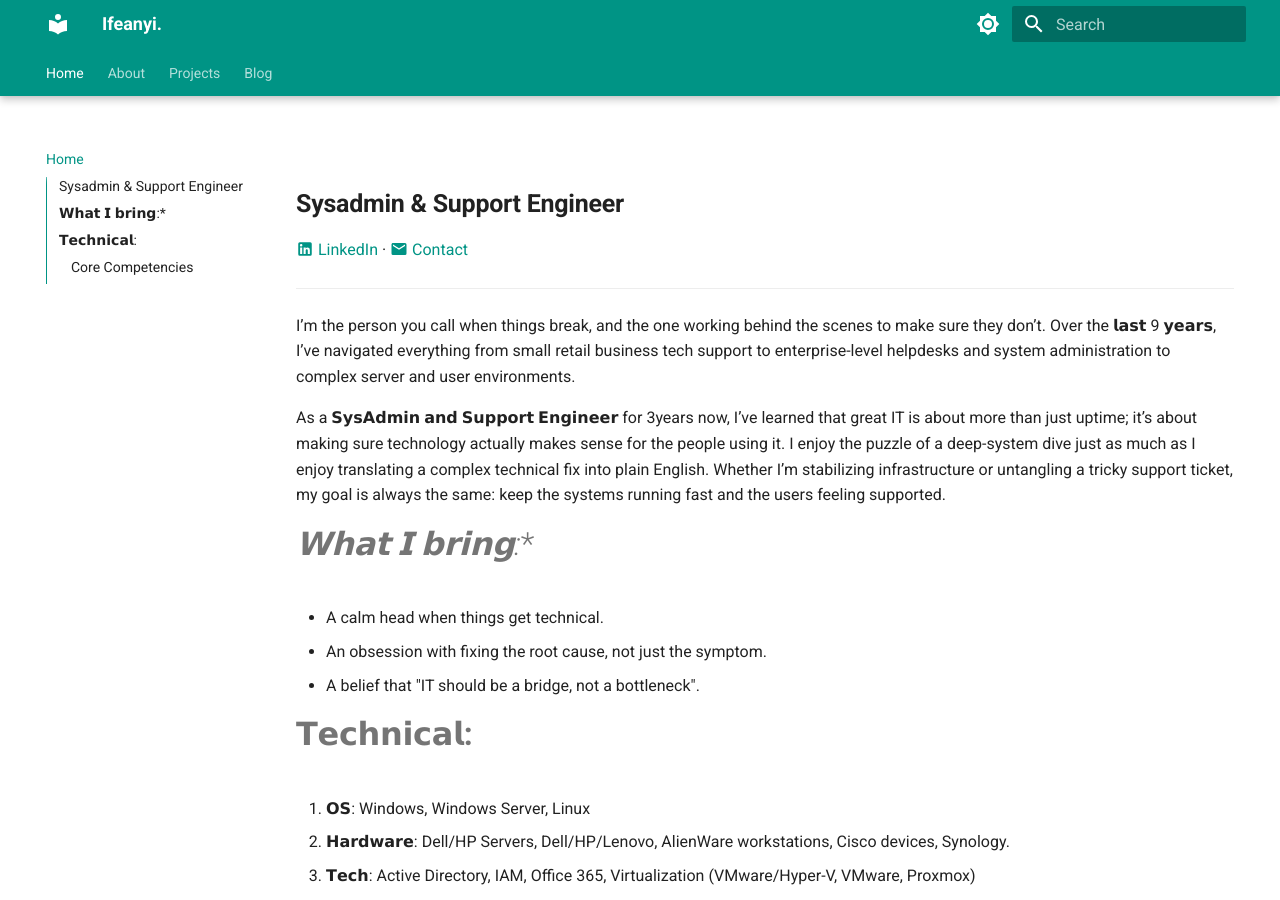
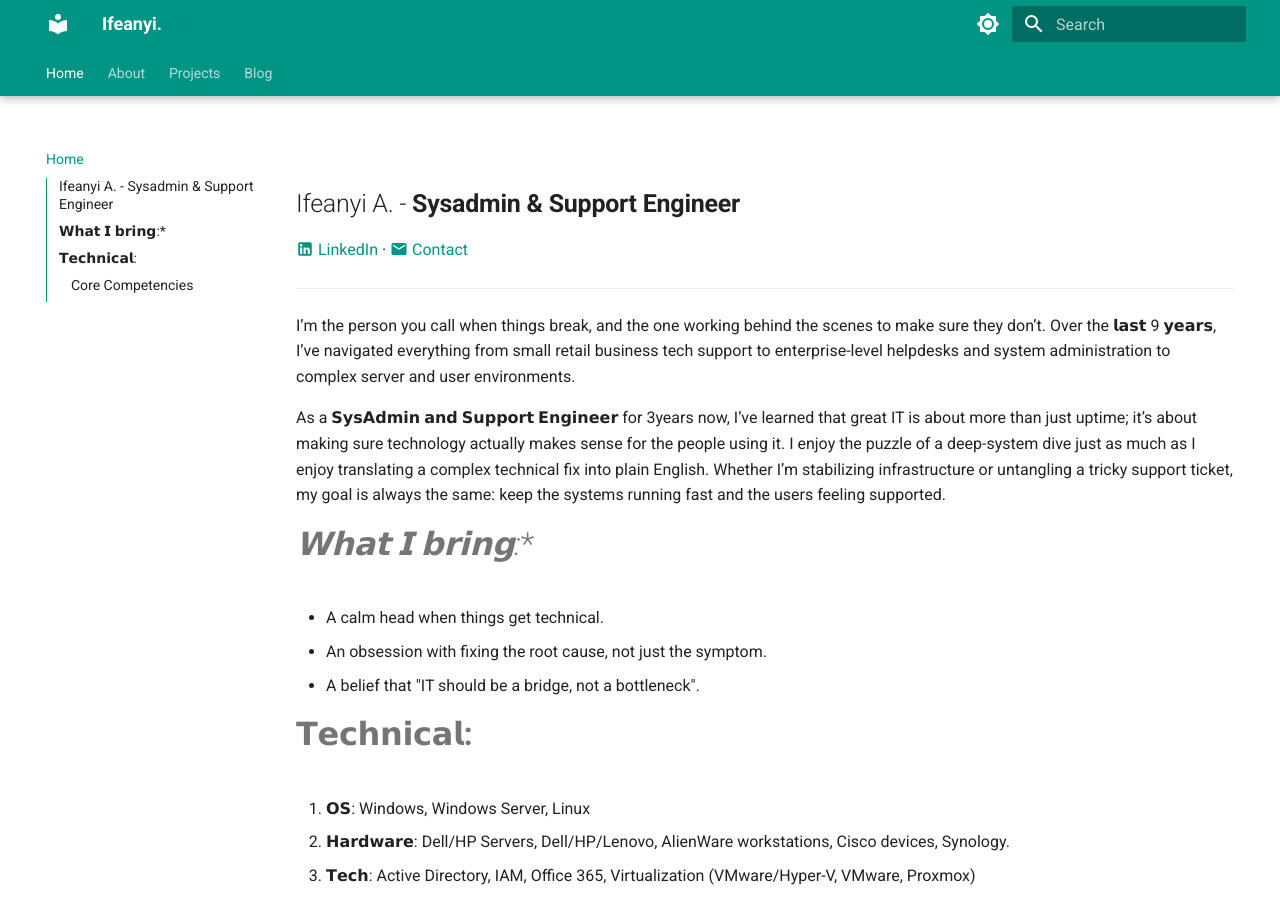
Before and after one commit to Ifeanyi-Asonye/Mysite, an MkDocs documentation site: the page built from docs/index.md, in a window 1280 px wide and 900 px high. Built offline with MkDocs 1.6.1 and Material for MkDocs 9.7.7, drawn with Linux system fonts in a browser that asks for light colours.

Commit message:
update index.md

```diff
--- a/docs/index.md
+++ b/docs/index.md
@@ -3,7 +3,7 @@ hide:
   - toc
 ---
 
-## **Sysadmin & Support Engineer**
+## Ifeanyi A. - **Sysadmin & Support Engineer**
 [:material-linkedin: LinkedIn](https://linkedin.com/in/yourprofile) · [:material-email: Contact](mailto:asonyejude@gmail.com)
 
 ---
```
